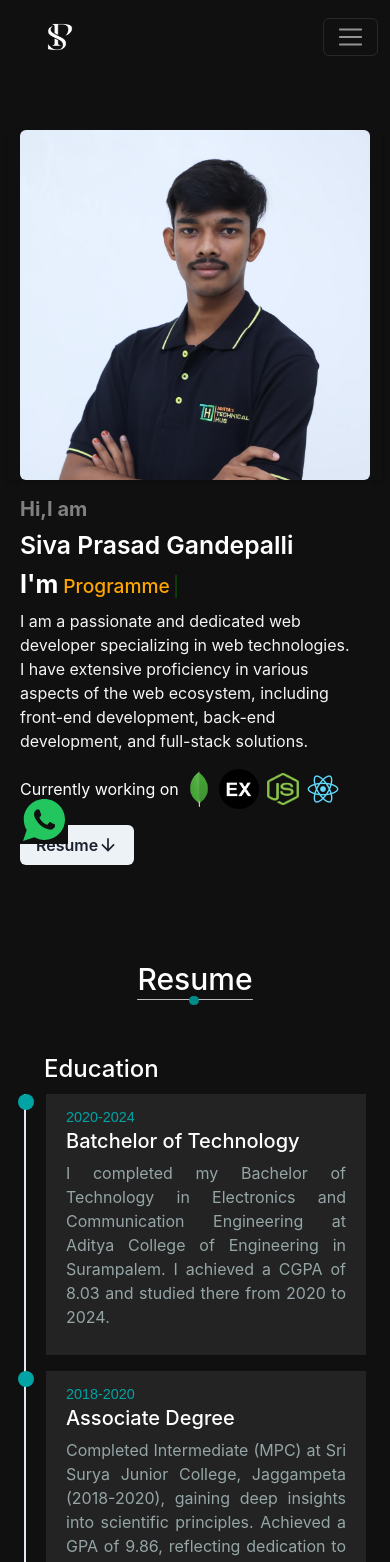
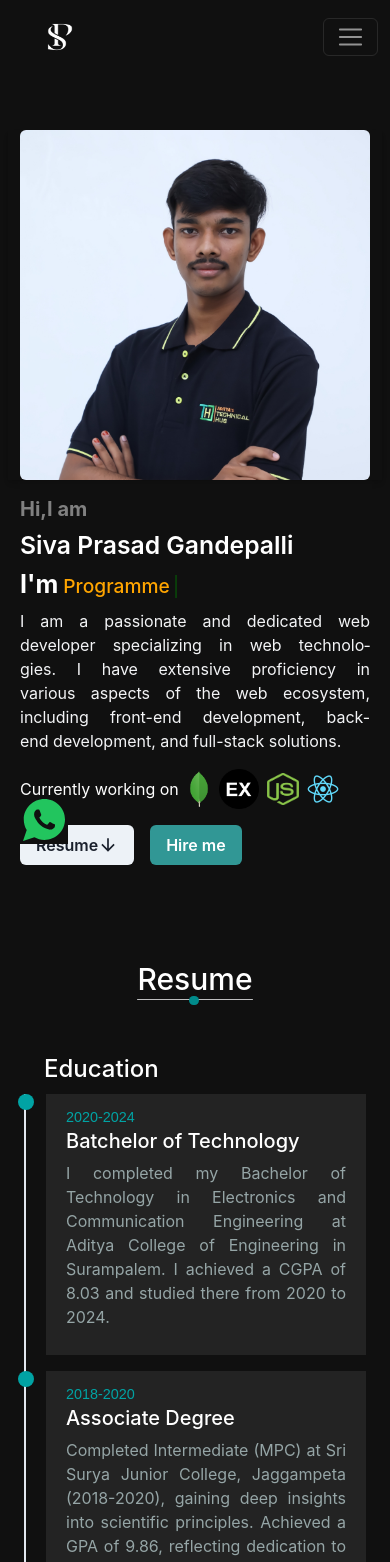
Before and after one commit to sivaprasadgandepalli/Portfolio, a React (Create React App) app: page / in a window 390 px wide. Shown: the top 1562 px of the page. Built offline with nearby package versions, Linux system fonts and the light colour scheme.

Commit message:
pushed to new repo

```diff
--- a/src/App.css
+++ b/src/App.css
@@ -60,7 +60,3 @@ h2 {
   color: rgb(0, 183, 255);
   transform: scale(1.2);
 }
-
-.custom-placeholder::placeholder {
-  color: red;
-}
--- a/src/App.js
+++ b/src/App.js
@@ -1,31 +1,39 @@
-import './App.css';
+import React, { useState, useEffect } from 'react';
 import { ChakraProvider } from '@chakra-ui/react';
 import 'bootstrap/dist/css/bootstrap.min.css';
+import { Blocks } from 'react-loader-spinner';
 import Home from './components/home';
-import { useState, useEffect } from 'react';
-import { Blocks } from 'react-loader-spinner';
 import Qualification from './components/Qualification';
 import SkillSection from './components/skillSection';
+import './App.css';
+
 function App() {
-  const [loading, setLoading] = useState(false);
+  const [loading, setLoading] = useState(true);
+
   useEffect(() => {
-    setLoading(true);
-    setTimeout(() => { setLoading(false) }, 1000);
-  }, [])
+    const timer = setTimeout(() => setLoading(false), 1000);
+    return () => clearTimeout(timer); // Cleanup timeout on unmount
+  }, []);
 
   return (
     <ChakraProvider>
-      {loading ? <div className='min-h-screen bg-black w-full flex items-center justify-center'>
+      {loading ? (
+        <div className='min-h-screen bg-black w-full flex items-center justify-center'>
           <Blocks
             height="80"
             width="80"
             color="#4fa94d"
             ariaLabel="blocks-loading"
-          wrapperStyle={{}}
-          wrapperClass="blocks-wrapper"
             visible={true}
           />
-      </div> : <Home />}
-    </ChakraProvider>);
+        </div>
+      ) : (
+        <div>
+          <Home />
+        </div>
+      )}
+    </ChakraProvider>
+  );
 }
+
 export default App;
--- a/src/components/HeroSection.js
+++ b/src/components/HeroSection.js
@@ -16,6 +16,10 @@ export default function HeroSection() {
         typeSpeed: 150,
         delaySpeed: 180,
     });
+    const handleContactMeClick = () => {
+        const phoneNumber = '1234567890';
+        window.location.href = `tel:${phoneNumber}`;
+    };
     return (
         <section className='container pt-5' id='home'>
             <div className='row mt-2 px-2'>
@@ -23,7 +27,7 @@ export default function HeroSection() {
                     <img src={img1} className=' h-full w-full rounded-md' />
                 </div>
                 <div className='col-md-8'>
-                    <div className=''>
+                    <div className='lg:pl-5 text-justify hyphens-auto lg:text-left lg:hyphens-none'>
                         <Heading fontSize='20px' color='grey'>
                             Hi,I am
                         </Heading>
@@ -54,6 +58,7 @@ export default function HeroSection() {
                                     target="_blank"
                                     rel="noreferrer">Resume </a><ArrowDownIcon boxSize={5} />
                             </Button>
+                            <Button colorScheme='teal' onClick={handleContactMeClick}>Hire me</Button>
                         </Stack>
                     </div>
                 </div>
--- a/src/components/contact.js
+++ b/src/components/contact.js
@@ -66,7 +66,7 @@ export default function Contact() {
             <Form className='px-3 py-3' ref={form} onSubmit={handleSubmitForm}>
               <Form.Group className="mb-3" controlId="exampleForm.ControlInput1">
                 <Form.Label>Name</Form.Label>
-                <Form.Control type="text" className='custom-placeholder' placeholder="Your Name" name="from_name" required style={{ backgroundColor: '#d2dae2',color:'#f1f2f6' }}/>
+                <Form.Control type="text" className='' placeholder="Your Name" name="from_name" required style={{ backgroundColor: '#d2dae2',color:'#f1f2f6' }}/>
               </Form.Group>
               <Form.Group className="mb-3" controlId="exampleForm.ControlInput2">
                 <Form.Label>Email address</Form.Label>
```
Lines whose indentation alone changed are shown as unchanged.
